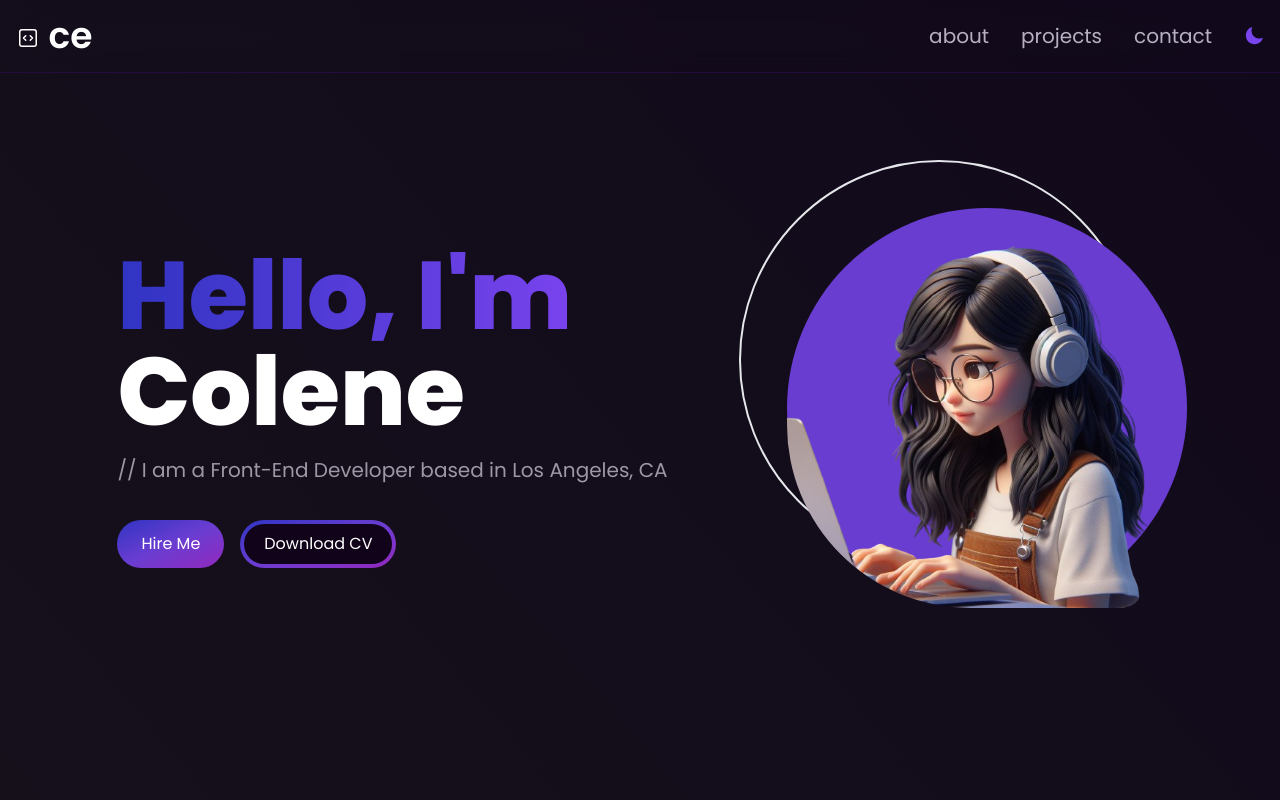
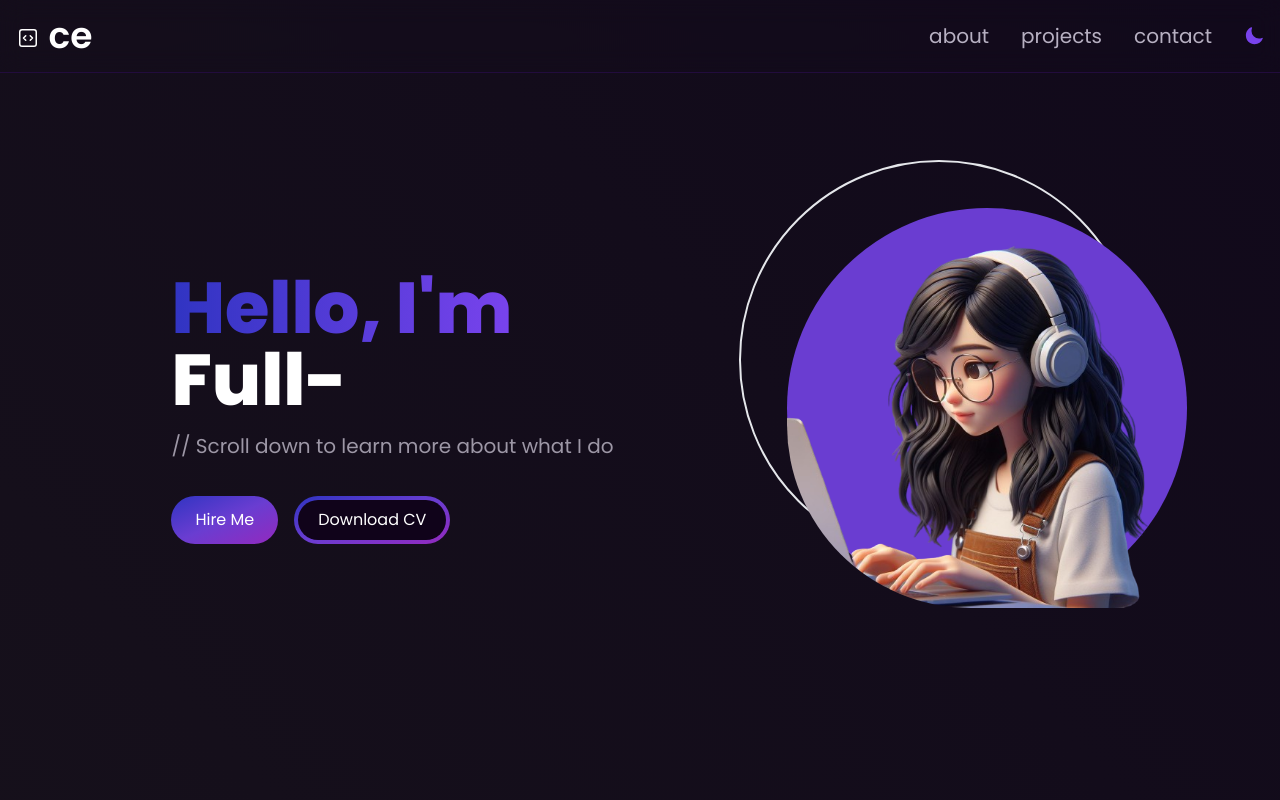
Before and after one commit to encarnac/portfolio, a React (Vite) app: page / in a window 1280 px wide. Shown: the top 800 px of the page. Built offline with nearby package versions, Linux system fonts and the light colour scheme.

Commit message:
Added new words to type animation and changed hero paragraph

```diff
--- a/src/components/HeroSection.jsx
+++ b/src/components/HeroSection.jsx
@@ -13,7 +13,7 @@ export default function Header() {
           className="mb-48 grid grid-cols-1 lg:grid-cols-12 lg:gap-x-1"
         >
           <div className="col-span-7 place-self-center text-center sm:text-left">
-            <h1 className="mb-4 text-4xl font-extrabold text-[#857e8f] dark:text-white sm:text-6xl lg:text-8xl">
+            <h1 className="mb-4 text-5xl font-extrabold text-[#857e8f] dark:text-white sm:text-6xl lg:text-7xl">
               <span className="bg-gradient-to-r from-[#68A3EB] to-[#F38BBB] bg-clip-text text-transparent dark:from-[#3034C2] dark:to-[#7943ed]">
                 Hello, I'm
               </span>
@@ -21,8 +21,10 @@ export default function Header() {
               <TypeAnimation
                 sequence={[
                   "Colene",
-                  3000, // Waits 2s
-                  "",
+                  2000, // Waits 2s
+                  "Full-Stack",
+                  2000,
+                  "Front-End",
                   700,
                   () => {
                     console.log("Sequence completed");
@@ -34,7 +36,7 @@ export default function Header() {
               />
             </h1>
             <p className="mb-6 text-base text-[#938e9c] dark:text-[#9d97a6] sm:text-lg lg:text-xl">
-              // I am a Front-End Developer based in Los Angeles, CA
+              // Scroll down to learn more about what I do
             </p>
             <div className="">
               <button className="mr-4 w-full rounded-full bg-gradient-to-br from-[#68A3EB] to-[#F38BBB] px-6 py-3 text-white dark:from-[#3034C2] dark:via-[#6A3DD1] dark:to-[#9329BE] sm:w-fit">
```
